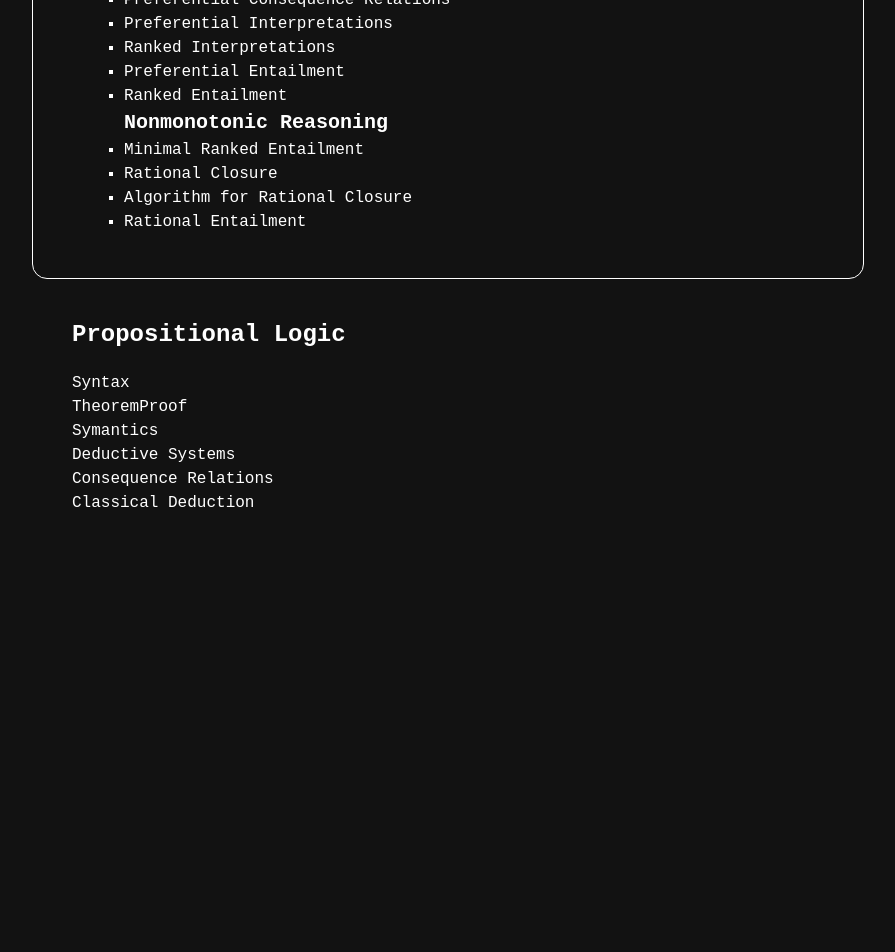
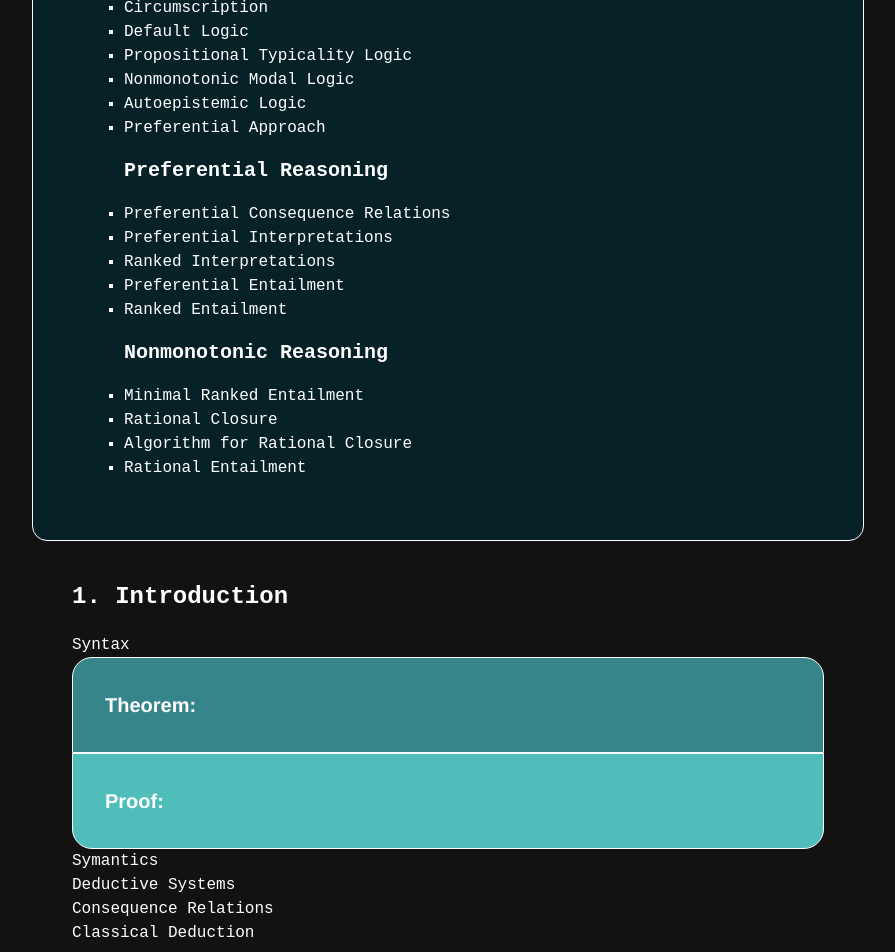
Before and after one commit to Anri-Lombard/Defeasible-Reasoning, a Next.js app: page / in a window 1280 px wide. Shown: the part 580-1532 px from the top of the page, without its empty margins (192-1087 px from the left). Before the commit the page ends 1135 px from the top, so only its background shows below. Built offline with nearby package versions, Linux system fonts and the light colour scheme.

Commit message:
Theme colors and styling

```diff
--- a/components/Theorem.tsx
+++ b/components/Theorem.tsx
@@ -1,8 +1,10 @@
+import styles from '../styles/Theorem.module.css'
+
 const Theorem = () => {
     return (
         <div>
-            <span>Theorem</span>
-            <span>Proof</span>
+            <span className={styles.theorem}>Theorem:</span>
+            <span className={styles.proof}>Proof:</span>
         </div>
     )
 }
--- a/pages/index.tsx
+++ b/pages/index.tsx
@@ -20,6 +20,12 @@ const Home: NextPage = () => {
           <div className={styles.contentsText}>
             <h3 className={styles.contentsHeader}>Content</h3>
             <ol>
+              <span>Introduction</span>
+              <ul>
+                <li>Artificial Intellegence</li>
+                <li>Knowledge Representation</li>
+                <li>Defeasible Reasoning</li>
+              </ul>
               <span>Propositional logic</span>
               <ul>
                 <li>Syntax</li>
@@ -57,7 +63,29 @@ const Home: NextPage = () => {
           </div>
         </div>
         <section className={styles.section}>
-          <h1>Propositional Logic</h1>
+          <h1>1. Introduction</h1>
+
+          <div>
+            <h3>Syntax</h3>
+            <Theorem></Theorem>
+          </div>
+          <div>
+            <h3>Symantics</h3>
+
+          </div>
+          <div>
+            <h3>Deductive Systems</h3>
+
+          </div>
+          <div>
+            <h3>Consequence Relations</h3>
+          </div>
+          <div>
+            <h3>Classical Deduction</h3>
+          </div>
+        </section>
+        <section className={styles.section}>
+          <h1>2. Propositional Logic</h1>
 
           <div>
             <h3>Syntax</h3>
--- a/styles/Home.module.css
+++ b/styles/Home.module.css
@@ -11,6 +11,7 @@
 
   .contents {
     border: 1px solid white;
+    background-color: #072227;
     border-radius: 15px;
     padding: 2rem;
     font-size: 16px;
@@ -32,6 +33,10 @@
 
   .contentsHeader {
     font-size: 22px;
+  }
+
+  .contentsText ul {
+    margin: 1rem 0;
   }
 
   .main {
--- /dev/null
+++ b/styles/Theorem.module.css
@@ -0,0 +1,25 @@
+.theorem {
+    display: block;
+    width: 100%;
+    padding: 2rem;
+    margin: auto;
+    background-color: #35858B;
+    font-family:'Franklin Gothic Medium', 'Arial Narrow', Arial, sans-serif;
+    font-size: 20px;
+    font-weight: bold;
+    border-radius: 20px 20px 0 0;
+    border: 1.5px solid white
+}
+
+.proof {
+    display: block;
+    width: 100%;
+    padding: 2rem;
+    margin: auto;
+    background-color: #4FBDBA;
+    font-family:'Franklin Gothic Medium', 'Arial Narrow', Arial, sans-serif;
+    font-size: 20px;
+    font-weight: bold;
+    border-radius: 0 0 20px 20px;
+    border: 1.5px solid white
+}
```
